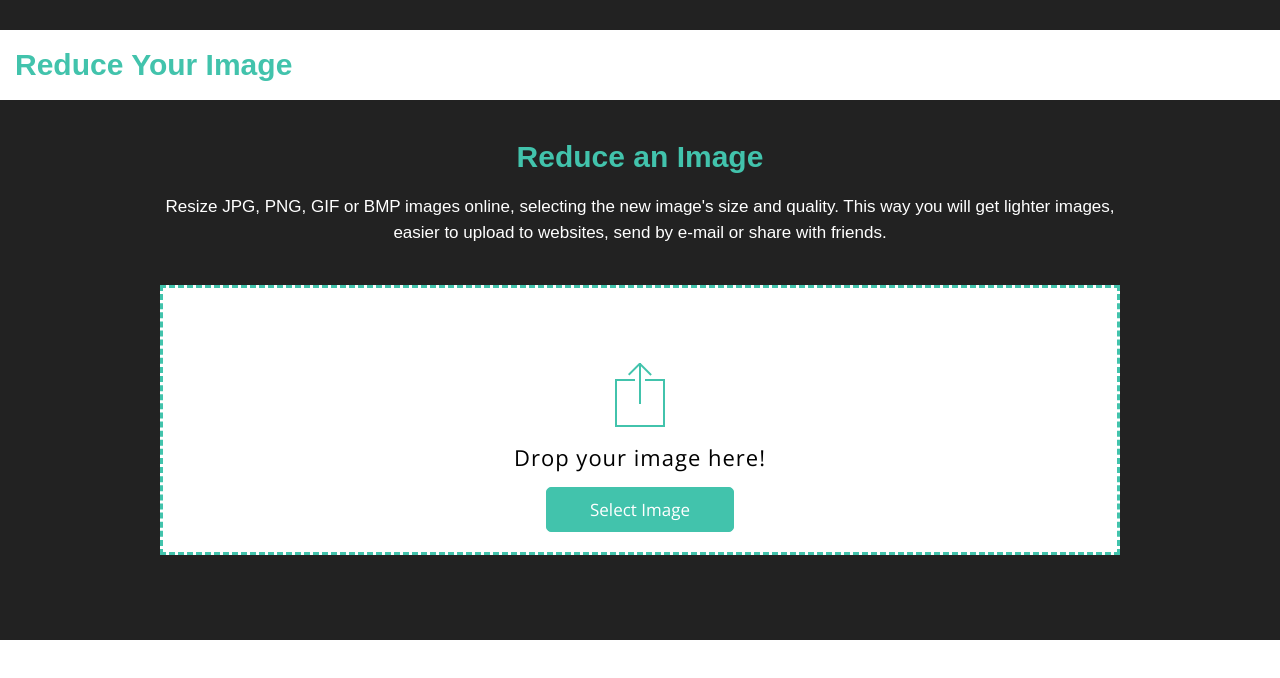
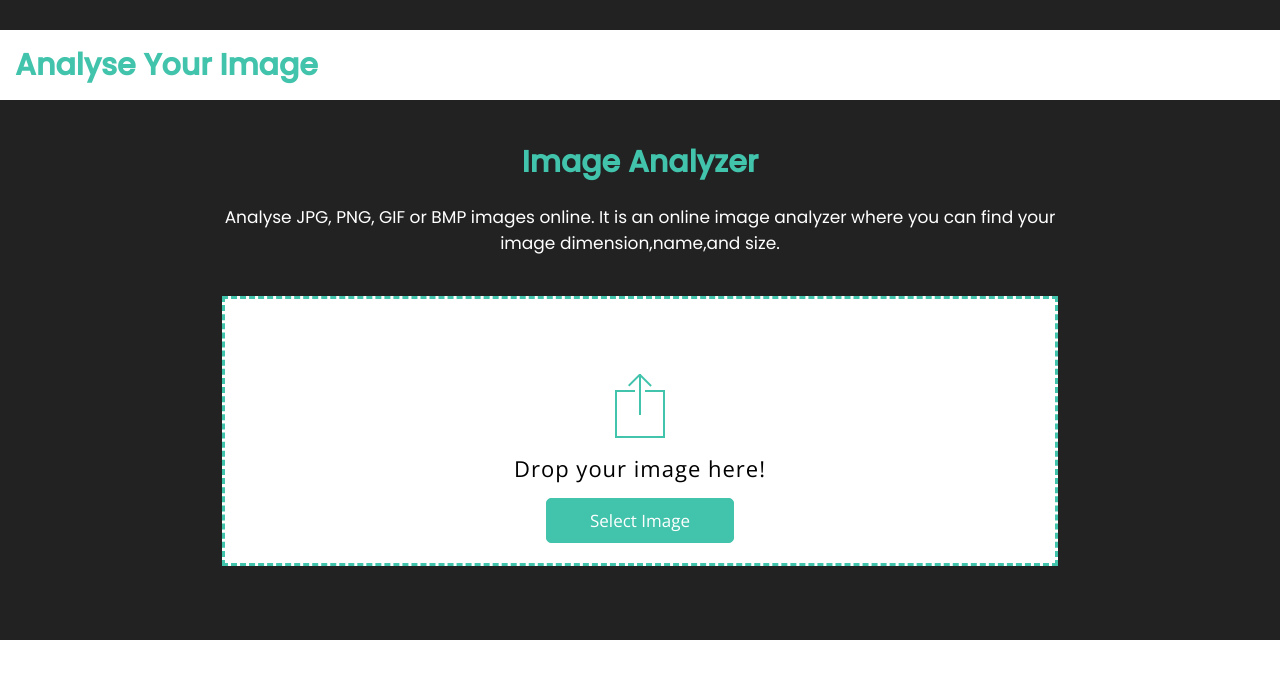
Before and after one commit to Pinki-851/resize-ui, a plain HTML site: page index.html in a window 1280 px wide. Drawn offline with nearby package versions, Linux system fonts and the light colour scheme; a web font is replaced by a local one.

Commit message:
some content added

```diff
--- a/index.html
+++ b/index.html
@@ -14,19 +14,26 @@
       rel="stylesheet"
       href="https://stackpath.bootstrapcdn.com/font-awesome/4.7.0/css/font-awesome.min.css"
     />
+    <link
+      href="https://fonts.googleapis.com/css2?family=Poppins:wght@400;500&display=swap"
+      rel="stylesheet"
+    />
+    <link
+      href="https://fonts.googleapis.com/css2?family=Kaisei+Tokumin&display=swap"
+      rel="stylesheet"
+    />
   </head>
   <body>
     <div class="container">
       <div class="container-head">
-        <div class="head-wrap"><h3 class="logo">Reduce Your Image</h3></div>
+        <div class="head-wrap"><h3 class="logo">Analyse Your Image</h3></div>
       </div>
       <div class="content">
         <div class="content_row">
-          <h2>Reduce an Image</h2>
+          <h2>Image analyzer</h2>
           <p id="para">
-            Resize JPG, PNG, GIF or BMP images online, selecting the new image's
-            size and quality. This way you will get lighter images, easier to
-            upload to websites, send by e-mail or share with friends.
+            Analyse JPG, PNG, GIF or BMP images online. It is an online image
+            analyzer where you can find your image dimension,name,and size.
           </p>
         </div>
         <div class="drop_container" onclick="getaccess()">
@@ -101,9 +108,10 @@
           console.log("close");
           row2.style.display = "flex";
           row3.style.display = "none";
-          document.getElementById("closebtn").style.display = "none";
+          close.style.display = "none";
           document.getElementById("file").value = "";
         } else {
+          consloe.log("elsr");
           row2.style.display = "none";
           row3.style.display = "flex";
           document.getElementById("closebtn").style.display = "block";
--- a/resize.css
+++ b/resize.css
@@ -42,6 +42,7 @@ body {
   color: #42c3ac;
   font-family: sans-serif;
   cursor: pointer;
+  font-family: "Poppins", sans-serif;
 }
 .para1 {
   font-size: 14px;
@@ -65,12 +66,13 @@ h2 {
   margin: 35px 0 20px;
   text-align: center;
   color: #42c3ac;
-  font-family: sans-serif;
+  font-family: "Poppins", sans-serif;
+  text-transform: capitalize;
 }
 #para {
   font-size: 17px;
   margin-bottom: 25px;
-  font-family: sans-serif;
+  font-family: "Poppins", sans-serif;
   color: white;
   line-height: 1.5;
   text-align: center;
```
